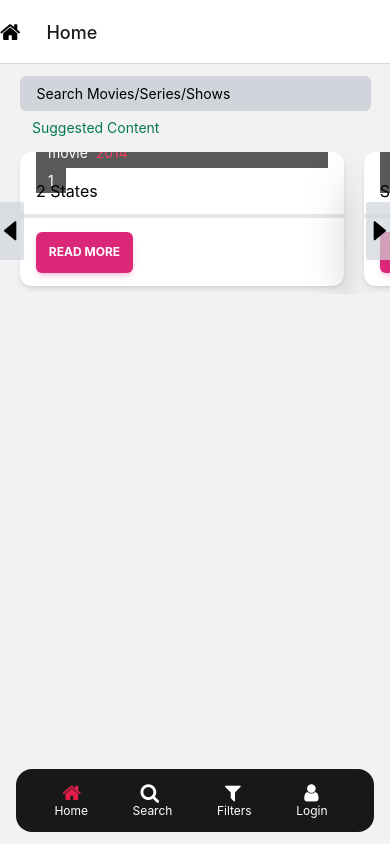
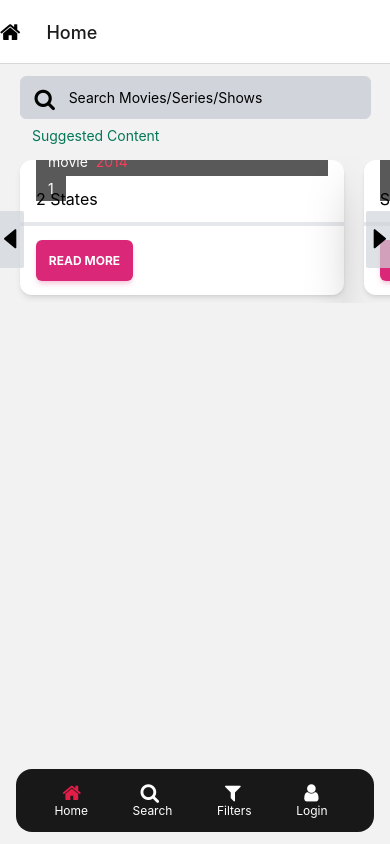
Before and after one commit to dhirajmokal13/Movie-Info-App, a React Native app: screen / in a window 390 px wide. Built offline with nearby package versions, Linux system fonts and the light colour scheme.

Commit message:
Add - icon in search bar

```diff
--- a/package.json
+++ b/package.json
@@ -1,6 +1,6 @@
 {
   "name": "movie_info",
-  "version": "1.0.0",
+  "version": "1.0.2",
   "main": "node_modules/expo/AppEntry.js",
   "scripts": {
     "start": "expo start",
--- a/src/screens/Home.js
+++ b/src/screens/Home.js
@@ -2,6 +2,7 @@ import MovieCard from '../components/MovieCard';
 import { ScrollView, SafeAreaView, View, TextInput, Alert, Text, TouchableOpacity, ActivityIndicator, Pressable } from 'react-native';
 import { StatusBar } from 'expo-status-bar';
 import { AntDesign } from '@expo/vector-icons';
+import { FontAwesome } from '@expo/vector-icons';
 import React, { useState, useEffect, useRef } from 'react'
 import { useFilterContext } from '../context/FiltersContext';
 import axios from 'axios';
@@ -79,7 +80,8 @@ export const Home = ({ route, navigation }) => {
         <SafeAreaView className="flex-1">
             <ScrollView>
                 <View className="flex-1 items-center justify-center flex-row">
-                    <View className="border border-gray-300 bg-gray-300 py-2 px-4 rounded-md w-[90%] mb-2 mt-3 mx-2">
+                    <View className="border border-gray-300 bg-gray-300 py-2 px-4 rounded-md w-[90%] mb-2 mt-3 mx-2 flex flex-row">
+                        <View className="mr-[3.5vw] mt-[0.4vh] -ml-[0.5vw]"><FontAwesome name="search" size={22} color="black" /></View>
                         <TextInput placeholder="Search Movies/Series/Shows" ref={searchRef} value={searchText} onBlur={() => setsearchOpened(false)} onChangeText={txt => setSearchText(txt)} returnKeyType="search" onSubmitEditing={() => currentPageNo === 1 ? handleSearch() : setCurrentPageNo(1)} />
                     </View>
                 </View>
```
